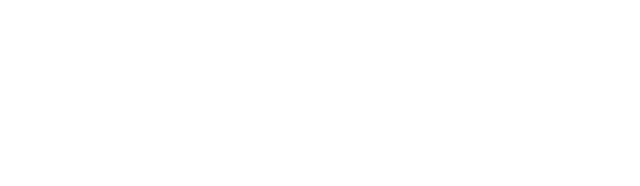
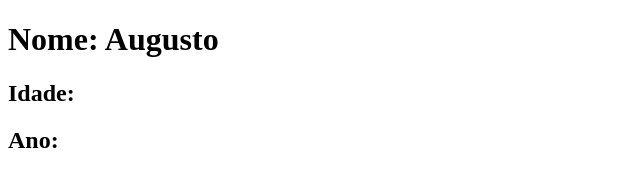
Before and after one commit to Linconwzx/typescript2ds2025, a website: page Index.html in a window 1280 px wide. Shown: the whole page, without its empty margins (0-640 px from the left). Drawn offline with Linux system fonts and the light colour scheme.

Commit message:
criando classe pessoa

```diff
--- a/Index.html
+++ b/Index.html
@@ -7,6 +7,10 @@
     <title>Document</title>
 </head>
 <body>
-
+    <h1>Nome: <span id="nome"> </span></h1>
+    <h2>Idade: <span id="Idade"> </span></h2>
+    <h2>Ano: <span id="ano"> </span></h2>
+    <script src="./js/pessoa.js"></script>
+    <script src="./js/main.js"></script>
 </body>
 </html>
--- /dev/null
+++ b/js/main.js
@@ -0,0 +1,10 @@
+"use strict";
+var empresa;
+(function (empresa) {
+    let p = new empresa.Pessoa();
+    p.nome = "Augusto";
+    p.anoNasc = 1975;
+    document.getElementById("nome").textContent = p.nome;
+    document.getElementById("ano").textContent = p.anoNasc.toString();
+    document.getElementById("idade").textContent = p.calcularIdade(2025).toString();
+})(empresa || (empresa = {}));
--- /dev/null
+++ b/js/pessoa.js
@@ -0,0 +1,22 @@
+"use strict";
+var empresa;
+(function (empresa) {
+    class Pessoa {
+        get nome() {
+            return this._nome;
+        }
+        set nome(nome) {
+            this._nome = nome;
+        }
+        get anoNasc() {
+            return this._anoNasc;
+        }
+        set anoNasc(anNasc) {
+            this._anoNasc = this.anoNasc;
+        }
+        calcularIdade(anoAtual) {
+            return anoAtual - this._anoNasc;
+        }
+    }
+    empresa.Pessoa = Pessoa;
+})(empresa || (empresa = {}));
```
Also changed, not shown: ts/main.ts (added, +9 -0 lines), ts/pessoa.ts (added, +25 -0 lines).
